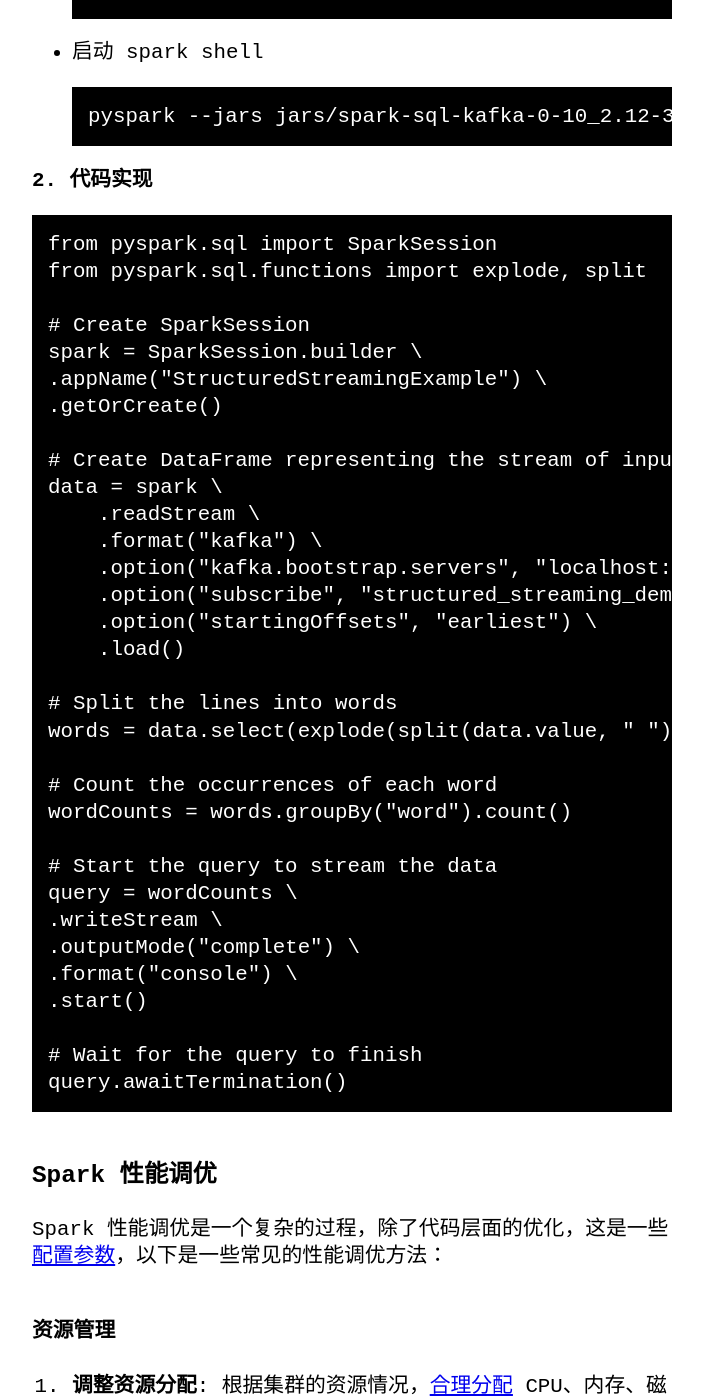
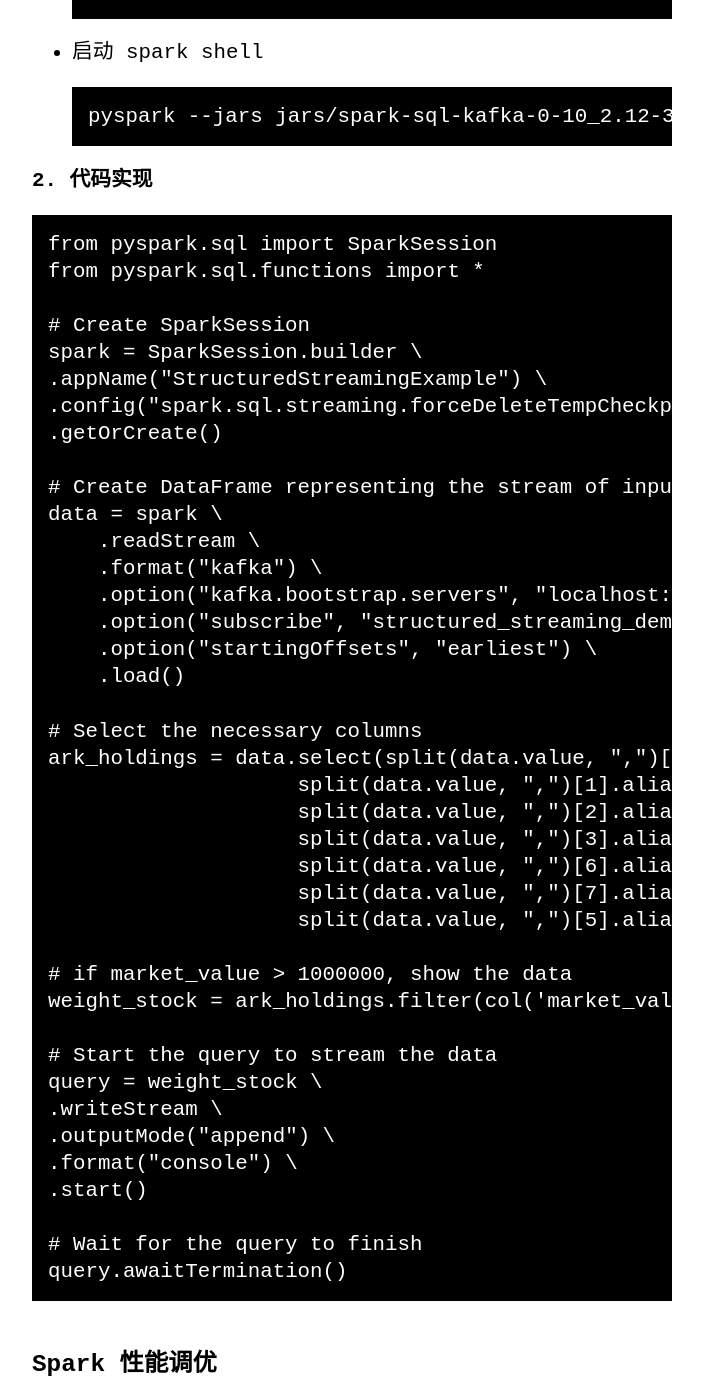
Before and after one commit to thekingofcool/thekingofcool.github.io, a Jekyll site: the page built from _posts/2024-09-06-spark.md, in a window 1280 px wide and 1400 px high, scrolled down 9965 px. Shown: the whole window, without its empty margins (288-991 px from the left). Built offline with Jekyll 4.4.1, drawn with Linux system fonts in a browser that asks for light colours; a style sheet for code colours, icons or effects is not loaded; some of the changed text lies outside the part shown.

Commit message:
update spark

````diff
--- a/_posts/2024-09-06-spark.md
+++ b/_posts/2024-09-06-spark.md
@@ -281,11 +281,12 @@
 **2. 代码实现**
 ```python
 from pyspark.sql import SparkSession
-from pyspark.sql.functions import explode, split
+from pyspark.sql.functions import *
 
 # Create SparkSession
 spark = SparkSession.builder \
 .appName("StructuredStreamingExample") \
+.config("spark.sql.streaming.forceDeleteTempCheckpointLocation", 'true') \
 .getOrCreate()
 
 # Create DataFrame representing the stream of input data
@@ -297,16 +298,22 @@
     .option("startingOffsets", "earliest") \
     .load()
 
-# Split the lines into words
-words = data.select(explode(split(data.value, " ")).alias("word"))
+# Select the necessary columns
+ark_holdings = data.select(split(data.value, ",")[0].alias("date"),
+                    split(data.value, ",")[1].alias("fund_name"),
+                    split(data.value, ",")[2].alias("company_name"),
+                    split(data.value, ",")[3].alias("ticker"),
+                    split(data.value, ",")[6].alias("shares"),
+                    split(data.value, ",")[7].alias("market_value"),
+                    split(data.value, ",")[5].alias("weight"))
 
-# Count the occurrences of each word
-wordCounts = words.groupBy("word").count()
+# if market_value > 1000000, show the data
+weight_stock = ark_holdings.filter(col('market_value') > 1000000)
 
 # Start the query to stream the data
-query = wordCounts \
+query = weight_stock \
 .writeStream \
-.outputMode("complete") \
+.outputMode("append") \
 .format("console") \
 .start()
 
````
Also changed, not shown: other parts of _posts/2024-09-06-spark.md (+2 -2 lines), 2 other files.
